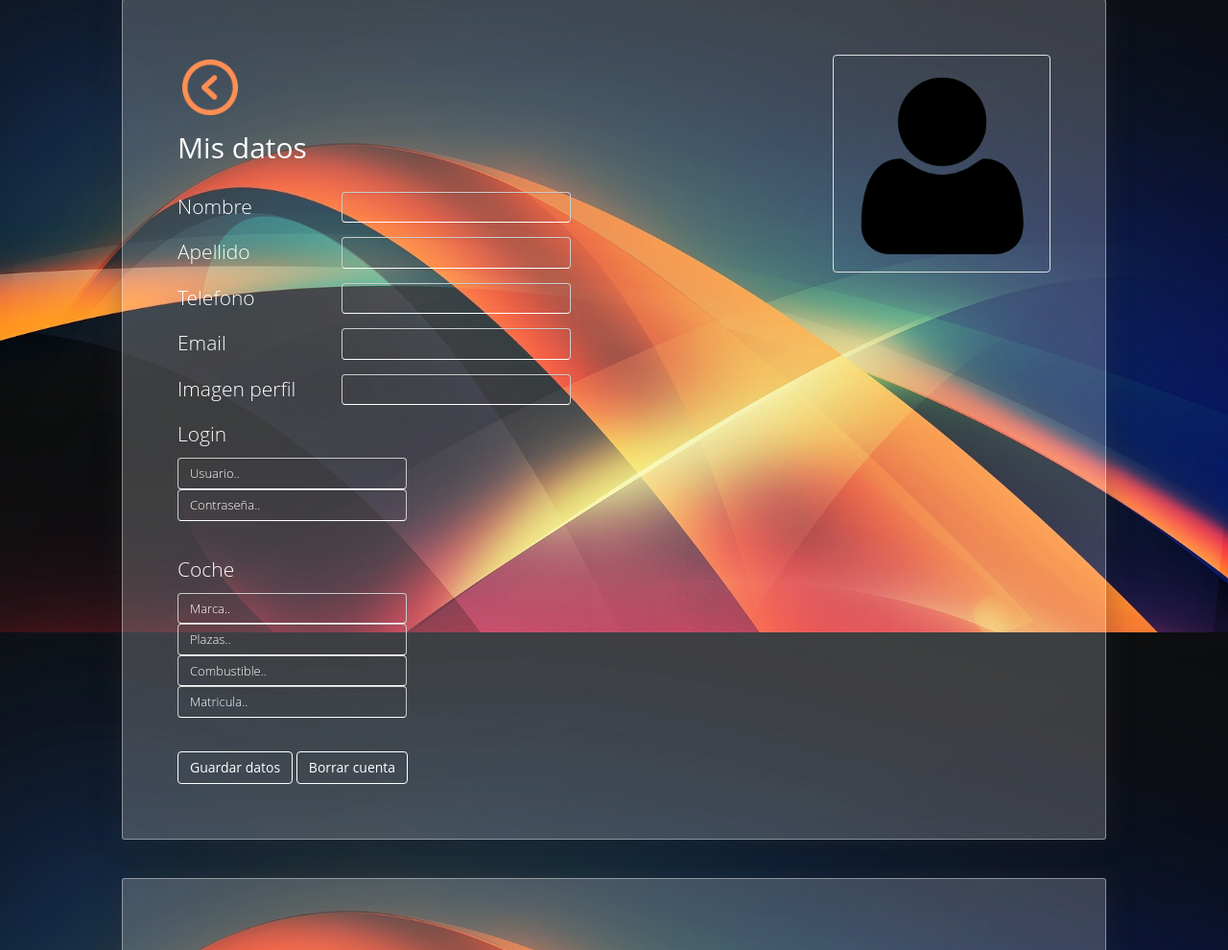
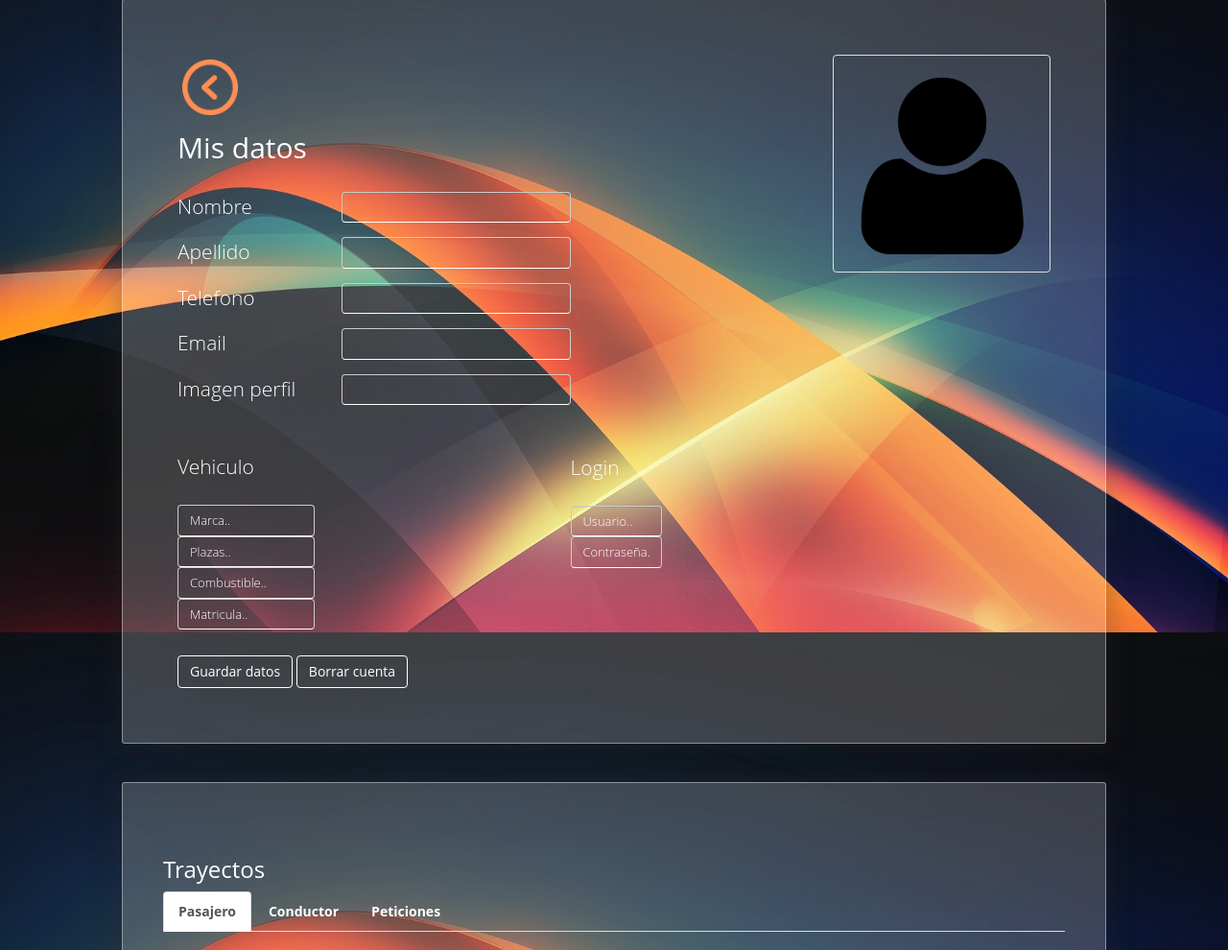
Before and after one commit to Chow22/ZASCAR, a PHP site: page /vista/miCuenta.php in a window 1280 px wide. Shown: the part 141-1131 px from the top of the page at 96% size. Run offline with PHP 8.4, Linux system fonts and the light colour scheme; the visitor is signed in with stand-in values (Sample User, id 1); data that the repository does not hold is empty; some libraries are stand-ins or nearby versions.

Commit message:
cosillas estilo

```diff
--- a/public_html/controlador/controlador_modificar_usuario.php
+++ b/public_html/controlador/controlador_modificar_usuario.php
@@ -16,5 +16,5 @@ require_once '../modelo/modelo_usuario.php';
 
 $cont = new modelo_usuario();
 $cont->modificar_usuario($id,$nombre,$apellido,$telefono,$email,$imagen,$user,$pass,$marca,$plazas,$combustible,$matricula);
-print($combustible);
+//print($combustible);
 ?>
--- a/public_html/css/styloMiCuenta.css
+++ b/public_html/css/styloMiCuenta.css
@@ -240,13 +240,24 @@ tr:nth-child(even) {
     width:25%
 }
 .login{
-
-    float: top;
+    margin-top: 5%;
+    width:
+        40%;
+    float: right;
 }
 .coche{
-    float: top;
+    margin-top: 2%;
+    width: 60%;
+    float: left;
 
 }
+
+.botonesmicuenta{
+    margin-top: 33%;
+    float: bottom;
+
+}
+
 .trnoaceptado{
     background-color: red;
 
--- a/public_html/js/scriptMiCuenta.js
+++ b/public_html/js/scriptMiCuenta.js
@@ -34,7 +34,7 @@ $(document).ready(function () {
         //alert("boton Peticiones");
         funcionPeticiones();
         setInterval(funcionPeticiones, 120000);
-         $('#pasa').removeClass();
+        $('#pasa').removeClass();
         $('#conduc').removeClass();
         $('#petic').addClass('active');
         return false;
@@ -135,7 +135,7 @@ $(document).ready(function () {
     ;
 //////////////////guardar datos/////////////////////////////////////////
     $('#modificar').click(function () {
-alert("boton modificar");
+        //alert("boton modificar");
         funcionModificar();
         return false;
     });
@@ -153,7 +153,7 @@ alert("boton modificar");
         plazas = $('#plazas').val();
         combustible = $('#combustible').val();
         matricula = $('#matricula').val();
-      alert(combustible);
+        //alert(combustible);
         $.ajax({
             type: 'POST',
             data: "submit=&id=" + idusu + "&nombre=" + nombre + "&apellido=" + apellido + "&telefono=" + telefono + "&email=" + email + "&imagen=" + imagen + "&user=" + user + "&pass=" + pass + "&marca=" + marca + "&plazas=" + plazas + "&combustible=" + combustible + "&matricula=" + matricula,
--- a/public_html/vista/miCuenta.php
+++ b/public_html/vista/miCuenta.php
@@ -93,8 +93,8 @@ if (isset($_SESSION['loggedin']) && $_SESSION['loggedin'] == true) {
                             </div>
 
                             <!-- Login-->
-                            <div class="form-group login">
-                                <label class=" control-label" for="textinput">Login</label> <br><br>
+                            <div class="login">
+                                <label class="" for="textinput">Login</label> <br><br>
                                 <div class="">
                                     <input id="user" name="textinput" placeholder="Usuario.." class="form-control input-md" type="text" required disabled="" >
                                     <input id="pass" name="textinput" placeholder="Contraseña.." class="form-control input-md" type="password" required >
@@ -102,8 +102,8 @@ if (isset($_SESSION['loggedin']) && $_SESSION['loggedin'] == true) {
                             </div>
                             <br>
                             <!-- Coche-->
-                                <div class="form-group coche">
-                                    <label class=" control-label" for="textinput">Coche</label> <br><br>
+                            <div class="coche">
+                                <label class="" for="textinput">Vehiculo</label> <br><br>
                                 <div class="">
                                     <input id="marca" name="textinput" placeholder="Marca.." class="form-control input-md" type="text" >
                                     <input id="plazas" name="textinput" placeholder="Plazas.." class="form-control input-md" type="text" >
@@ -113,9 +113,10 @@ if (isset($_SESSION['loggedin']) && $_SESSION['loggedin'] == true) {
                                 <br>
                             </div>
 
-
+                            <div class="botonesmicuenta">
                                 <button type="button" id="modificar" name="singlebutton" class="btn btn-default">Guardar datos</button>
                                 <button type="button" id="borrarCuenta" name="singlebutton" class="btn btn-default">Borrar cuenta</button>
+                            </div>
                         </form>
                 </div>
                 <div id="big-form" class="well auth-box">
```
Lines whose indentation alone changed are shown as unchanged.
